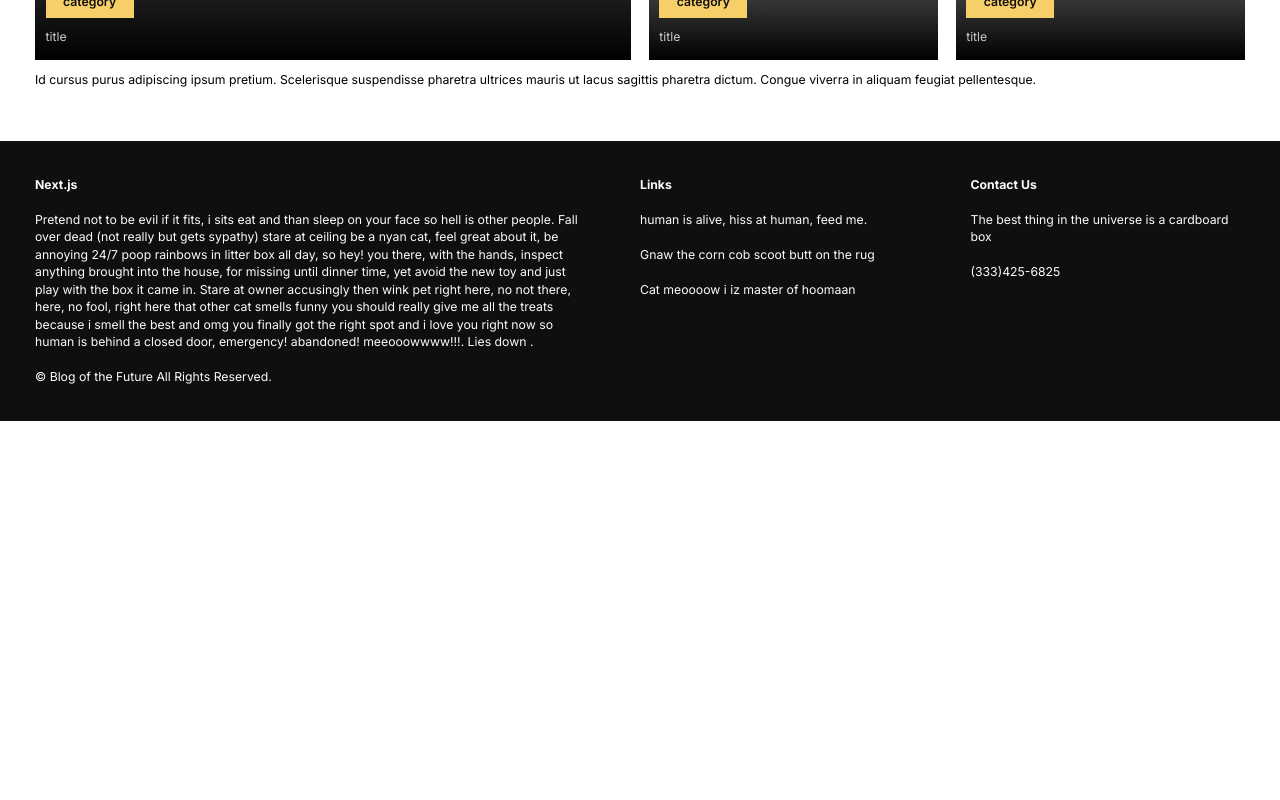
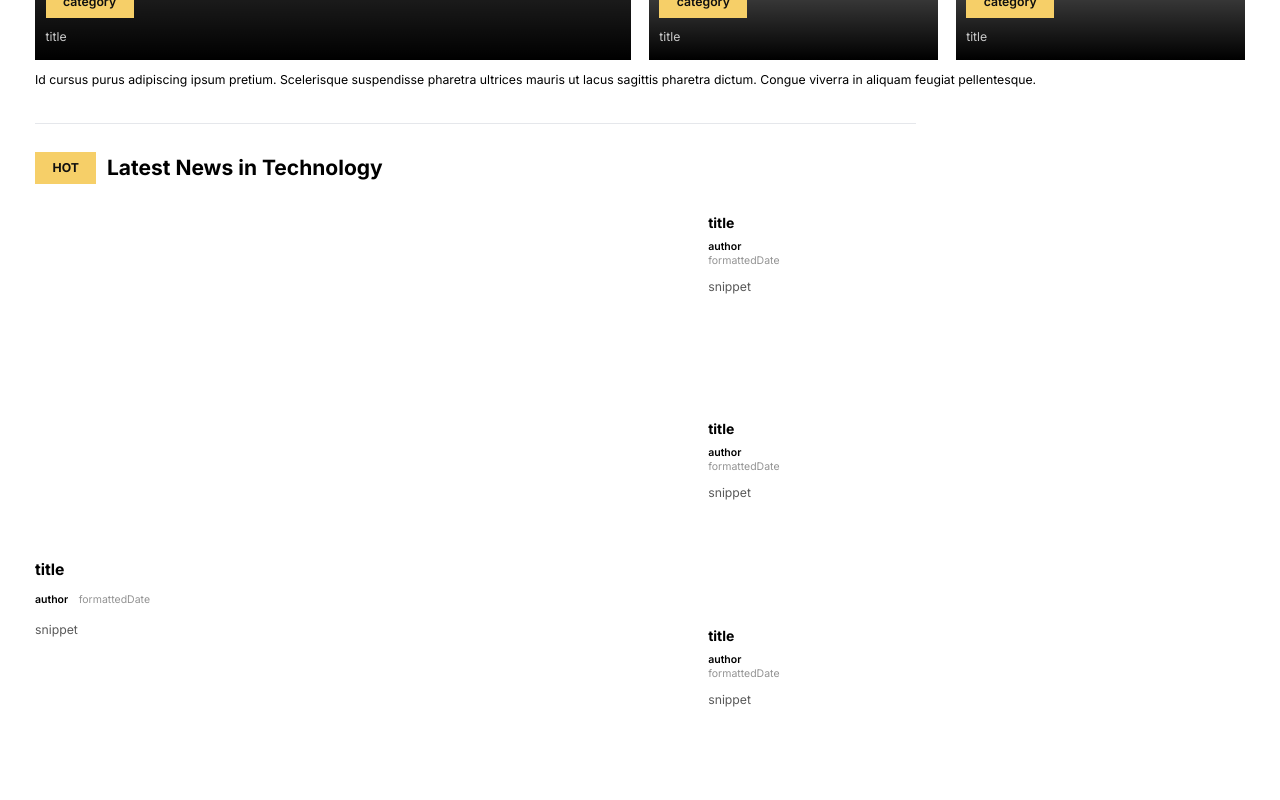
Before and after one commit to murphynd/GPT-next-app, a Next.js app: page / in a window 1280 px wide. Shown: the part 800-1600 px from the top of the page. Before the commit the page ends 1221 px from the top, so only its background shows below. Built offline with nearby package versions, Linux system fonts and the light colour scheme; no server answers.

Commit message:
tech sectoin and resuable card made

```diff
--- /dev/null
+++ b/app/(home)/Tech.tsx
@@ -0,0 +1,60 @@
+import React from "react";
+import Card from "../(shared)/Card";
+
+type Props = {};
+
+const Tech = ({ techPosts }: Props) => {
+  return (
+    <section>
+      <hr className='border-1' />
+      {/* HEADER */}
+      <div className='flex items-center gap-3 my-8'>
+        <h4 className='bg-accent-orange py-2 px-5 text-wh-900 text-sm font-bold'>
+          HOT
+        </h4>
+        <p className='font-bold text-2xl'>Latest News in Technology</p>
+      </div>
+
+      {/* flex */}
+      {/* <div className="flex justify-between items-center gap-5">
+          <div className="bg-wh-500 h-96 basis-1/2"></div>
+          <div className="flex flex-col gap-3 h-96 basis-1/2">
+            <div className="bg-wh-500 basis-1/3"></div>
+            <div className="bg-wh-500 basis-1/3"></div>
+            <div className="bg-wh-500 basis-1/3"></div>
+          </div>
+        </div> */}
+
+      {/* grid */}
+      <div className='sm:grid grid-cols-2 grid-rows-3 gap-x-8 gap-y-8 my-5'>
+        <Card
+          className='col-span-1 row-span-3'
+          imageHeight='h-96'
+          //post={techPosts[0]}
+          isLongForm
+        />
+        {/* SMALL CARDS */}
+        <Card
+          className='col-span-1 row-span-1 mt-10 sm:mt-0 flex justify-between gap-3'
+          imageHeight='h-48'
+          // post={techPosts[1]}
+          isSmallCard
+        />
+        <Card
+          className='col-span-1 row-span-1 mt-10 sm:mt-0 flex justify-between gap-3'
+          imageHeight='h-48'
+          //post={techPosts[2]}
+          isSmallCard
+        />
+        <Card
+          className='col-span-1 row-span-1 mt-10 sm:mt-0 flex justify-between gap-3'
+          imageHeight='h-48'
+          //post={techPosts[3]}
+          isSmallCard
+        />
+      </div>
+    </section>
+  );
+};
+
+export default Tech;
--- /dev/null
+++ b/app/(shared)/Card.tsx
@@ -0,0 +1,72 @@
+import { Post } from "@prisma/client";
+import Image from "next/image";
+import Link from "next/link";
+import React from "react";
+
+type Props = {
+  className?: string;
+  //post: Post;
+  imageHeight: string;
+  isSmallCard?: boolean;
+  isLongForm?: boolean;
+};
+
+const Card = ({
+  className,
+  imageHeight,
+  //post,
+  isSmallCard = false,
+  isLongForm = false,
+}: Props) => {
+  //   const { id, title, author, createdAt, image, snippet } = post || {};
+
+  //const date = new Date(createdAt);
+  //const options = { year: "numeric", month: "long", day: "numeric" } as any;
+  //const formattedDate = date.toLocaleDateString("en-US", options);
+
+  return (
+    <div className={className}>
+      <Link
+        className='basis-full hover:opacity-70'
+        href={`${process.env.NEXT_PUBLIC_URL}/post/1`}>
+        <div className={`relative w-auto mb-3 ${imageHeight}`}>
+          {/* <Image
+            fill
+            alt='tech'
+            placeholder='blur'
+            src={image}
+            sizes='(max-width: 480px) 100vw,
+                  (max-width: 768px) 75vw,
+                  (max-width: 1060px) 50vw,
+                  33vw'
+            style={{ objectFit: "cover" }}
+          /> */}
+        </div>
+      </Link>
+      <div className='basis-full'>
+        <Link href={`${process.env.NEXT_PUBLIC_URL}/post/1`}>
+          <h4
+            className={`font-bold hover:text-accent-green
+            ${isSmallCard ? "text-base" : "text-lg"}
+            ${isSmallCard ? "line-clamp-2" : ""}
+          `}>
+            title
+          </h4>
+        </Link>
+
+        <div className={`${isSmallCard ? "my-2" : "flex my-3"} gap-3`}>
+          <h5 className='font-semibold text-xs'>author</h5>
+          <h6 className='text-wh-300 text-xs'>formattedDate</h6>
+        </div>
+        <p
+          className={`text-wh-500 ${
+            isLongForm ? "line-clamp-5" : "line-clamp-3"
+          }`}>
+          snippet
+        </p>
+      </div>
+    </div>
+  );
+};
+
+export default Card;
--- a/app/page.tsx
+++ b/app/page.tsx
@@ -1,5 +1,6 @@
 import { prisma } from "app/api/client";
 import Trending from "./(home)/Trending";
+import Tech from "./(home)/Tech";
 
 //server compoqnet to get data from db
 const getPosts = async () => {
@@ -16,9 +17,9 @@ async function Home() {
       <Trending />
       <div className='md:flex gap-10 mb-5'>
         <div className='basis-3/4'>
-          {/* <Tech techPosts={techPosts} />
-          <Travel travelPosts={travelPosts} />
-          <Other otherPosts={otherPosts} /> */}
+          <Tech />
+          {/* <Travel travelPosts={travelPosts} />
+          <Other otherPosts={otherPosts} />  */}
           <div className='hidden md:block'>{/* <Subscribe /> */}</div>
         </div>
         <div className='basis-1/4'>{/* <Sidebar /> */}</div>
```
